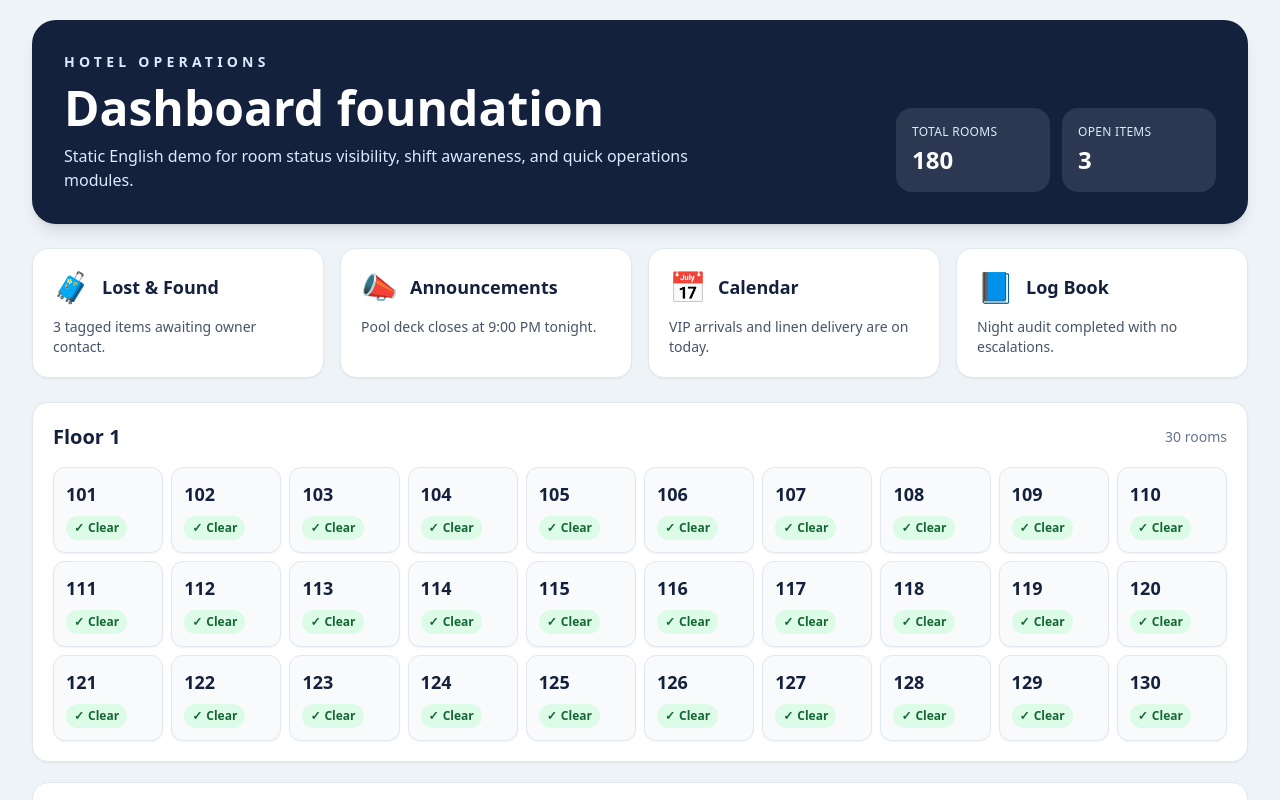
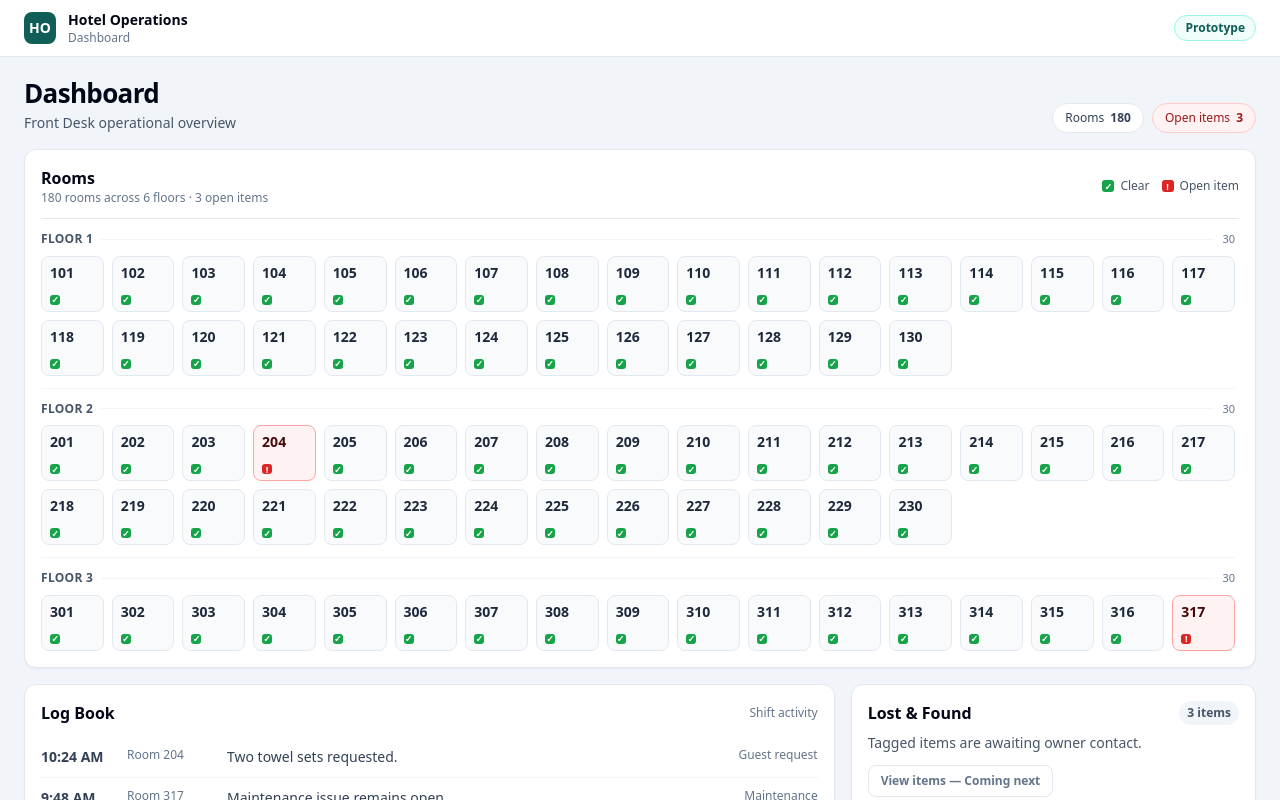
Before and after one commit to zsdaniel105/hotel-ops-web, a Next.js app: page / in a window 1280 px wide. Shown: the top 800 px of the page. Built offline with nearby package versions, Linux system fonts and the light colour scheme.

Commit message:
style: refine compact hotel operations dashboard

```diff
--- a/src/components/Dashboard.tsx
+++ b/src/components/Dashboard.tsx
@@ -1,126 +1,248 @@
 "use client";
 
-import { useMemo, useState } from "react";
-import { buildRooms, groupRoomsByFloor, type Room } from "@/lib/rooms";
+import { useEffect, useMemo, useRef, useState, type ReactNode } from "react";
+import { buildRooms, groupRoomsByFloor, OPEN_ITEM_ROOMS, type Room } from "@/lib/rooms";
 
-const dashboardTiles = [
-  { title: "Lost & Found", icon: "🧳", text: "3 tagged items awaiting owner contact." },
-  { title: "Announcements", icon: "📣", text: "Pool deck closes at 9:00 PM tonight." },
-  { title: "Calendar", icon: "📅", text: "VIP arrivals and linen delivery are on today." },
-  { title: "Log Book", icon: "📘", text: "Night audit completed with no escalations." },
+const logEntries = [
+  { time: "10:24 AM", room: "Room 204", message: "Two towel sets requested.", category: "Guest request" },
+  { time: "9:48 AM", room: "Room 317", message: "Maintenance issue remains open.", category: "Maintenance" },
+  { time: "8:15 AM", room: null, message: "Night audit completed with no escalations.", category: "Shift note" },
+  { time: "7:40 AM", room: "Room 508", message: "Missing robe flagged for supervisor review.", category: "Housekeeping" },
+  { time: "7:05 AM", room: null, message: "Breakfast staffing confirmed for the morning rush.", category: "Operations" },
+];
+
+const announcements = [
+  { title: "Pool deck closes at 9:00 PM tonight.", meta: "Guest services" },
+  { title: "Quiet-hours reminder for team handoff.", meta: "Front Desk" },
+  { title: "VIP arrivals require manager greeting.", meta: "Today" },
+];
+
+const calendarEvents = [
+  { event: "Staff meeting", time: "Friday, 2:00 PM" },
+  { event: "Linen delivery", time: "Monday, 9:00 AM" },
+  { event: "Pool maintenance", time: "Tuesday, 7:00 AM" },
 ];
 
 export function Dashboard() {
   const rooms = useMemo(() => buildRooms(), []);
   const roomsByFloor = useMemo(() => groupRoomsByFloor(rooms), [rooms]);
   const [selectedRoom, setSelectedRoom] = useState<Room | null>(null);
+  const selectedRoomButtonRef = useRef<HTMLButtonElement | null>(null);
+
+  const openItemCount = OPEN_ITEM_ROOMS.length;
+
+  function openRoom(room: Room, button: HTMLButtonElement) {
+    selectedRoomButtonRef.current = button;
+    setSelectedRoom(room);
+  }
+
+  function closeRoom() {
+    setSelectedRoom(null);
+    window.requestAnimationFrame(() => selectedRoomButtonRef.current?.focus());
+  }
 
   return (
-    <main className="min-h-screen px-4 py-5 sm:px-6 lg:px-8">
-      <section className="mx-auto max-w-7xl space-y-6">
-        <header className="rounded-3xl bg-ink p-6 text-white shadow-lg sm:p-8">
-          <p className="text-sm font-semibold uppercase tracking-[0.3em] text-blue-100">Hotel Operations</p>
-          <div className="mt-3 flex flex-col gap-4 lg:flex-row lg:items-end lg:justify-between">
-            <div>
-              <h1 className="text-3xl font-bold sm:text-5xl">Dashboard foundation</h1>
-              <p className="mt-3 max-w-2xl text-blue-100">
-                Static English demo for room status visibility, shift awareness, and quick operations modules.
-              </p>
-            </div>
-            <div className="grid grid-cols-2 gap-3 text-sm sm:min-w-80">
-              <Metric label="Total rooms" value={rooms.length.toString()} />
-              <Metric label="Open items" value="3" />
-            </div>
+    <div className="min-h-screen bg-slate-100 text-slate-900">
+      <AppHeader />
+      <main className="mx-auto w-full max-w-[1480px] space-y-4 px-4 py-4 lg:px-6 lg:py-5">
+        <section className="flex flex-col gap-3 sm:flex-row sm:items-end sm:justify-between" aria-labelledby="dashboard-title">
+          <div>
+            <h1 id="dashboard-title" className="text-2xl font-bold tracking-tight text-slate-950 sm:text-[26px]">Dashboard</h1>
+            <p className="mt-1 text-sm text-slate-600">Front Desk operational overview</p>
           </div>
-        </header>
-
-        <section className="grid gap-4 md:grid-cols-2 xl:grid-cols-4" aria-label="Operations modules">
-          {dashboardTiles.map((tile) => (
-            <article key={tile.title} className="rounded-2xl border border-slate-200 bg-white p-5 shadow-sm">
-              <div className="flex items-center gap-3">
-                <span aria-hidden="true" className="text-3xl">{tile.icon}</span>
-                <h2 className="text-lg font-bold">{tile.title}</h2>
-              </div>
-              <p className="mt-3 text-sm text-slate-600">{tile.text}</p>
-            </article>
-          ))}
+          <dl className="flex flex-wrap gap-2 text-xs font-medium text-slate-700">
+            <SummaryStat label="Rooms" value={rooms.length.toString()} />
+            <SummaryStat label="Open items" value={openItemCount.toString()} tone="alert" />
+          </dl>
         </section>
 
-        <section className="space-y-5" aria-label="Rooms grouped by floor">
-          {Object.entries(roomsByFloor).map(([floor, floorRooms]) => (
-            <article key={floor} className="rounded-2xl border border-slate-200 bg-white p-4 shadow-sm sm:p-5">
-              <div className="mb-4 flex items-center justify-between gap-3">
-                <h2 className="text-xl font-bold">Floor {floor}</h2>
-                <p className="text-sm text-slate-500">{floorRooms.length} rooms</p>
-              </div>
-              <div className="grid grid-cols-2 gap-2 sm:grid-cols-3 md:grid-cols-5 lg:grid-cols-6 xl:grid-cols-10">
-                {floorRooms.map((room) => (
-                  <button
-                    key={room.number}
-                    type="button"
-                    onClick={() => setSelectedRoom(room)}
-                    className="rounded-xl border border-slate-200 bg-slate-50 p-3 text-left shadow-sm transition hover:-translate-y-0.5 hover:border-blue-300 focus:outline-none focus:ring-4 focus:ring-blue-200"
-                    aria-label={`Open details for room ${room.number}. Status: ${room.status}.`}
-                  >
-                    <span className="block text-lg font-extrabold">{room.number}</span>
-                    <StatusBadge status={room.status} />
-                  </button>
-                ))}
-              </div>
-            </article>
-          ))}
-        </section>
-      </section>
+        <RoomBoard roomsByFloor={roomsByFloor} totalRooms={rooms.length} openItemCount={openItemCount} onSelectRoom={openRoom} />
+        <OperationsPanels />
+      </main>
 
-      {selectedRoom ? <RoomDialog room={selectedRoom} onClose={() => setSelectedRoom(null)} /> : null}
-    </main>
-  );
-}
-
-function Metric({ label, value }: { label: string; value: string }) {
-  return (
-    <div className="rounded-2xl bg-white/10 p-4">
-      <p className="text-xs uppercase tracking-wide text-blue-100">{label}</p>
-      <p className="mt-1 text-2xl font-black">{value}</p>
+      {selectedRoom ? <RoomDialog room={selectedRoom} onClose={closeRoom} /> : null}
     </div>
   );
 }
 
-function StatusBadge({ status }: { status: Room["status"] }) {
+function AppHeader() {
+  return (
+    <header className="sticky top-0 z-30 border-b border-slate-200 bg-white/95 backdrop-blur">
+      <div className="mx-auto flex h-14 max-w-[1480px] items-center justify-between px-4 lg:px-6">
+        <div className="flex items-center gap-3">
+          <span className="grid size-8 place-items-center rounded-lg bg-teal-800 text-sm font-black text-white" aria-hidden="true">HO</span>
+          <div className="leading-tight">
+            <p className="text-sm font-bold text-slate-950">Hotel Operations</p>
+            <p className="text-xs text-slate-500">Dashboard</p>
+          </div>
+        </div>
+        <span className="rounded-full border border-teal-200 bg-teal-50 px-2.5 py-1 text-xs font-semibold text-teal-800">Prototype</span>
+      </div>
+    </header>
+  );
+}
+
+function SummaryStat({ label, value, tone = "default" }: { label: string; value: string; tone?: "default" | "alert" }) {
+  return (
+    <div className={`flex items-center gap-1.5 rounded-full border px-3 py-1.5 ${tone === "alert" ? "border-red-200 bg-red-50 text-red-800" : "border-slate-200 bg-white"}`}>
+      <dt>{label}</dt>
+      <dd className="font-bold">{value}</dd>
+    </div>
+  );
+}
+
+function RoomBoard({ roomsByFloor, totalRooms, openItemCount, onSelectRoom }: { roomsByFloor: Record<number, Room[]>; totalRooms: number; openItemCount: number; onSelectRoom: (room: Room, button: HTMLButtonElement) => void }) {
+  return (
+    <section className="rounded-xl border border-slate-200 bg-white p-4 shadow-sm" aria-labelledby="rooms-title">
+      <div className="flex flex-col gap-2 border-b border-slate-200 pb-3 md:flex-row md:items-center md:justify-between">
+        <div>
+          <h2 id="rooms-title" className="text-base font-bold text-slate-950">Rooms</h2>
+          <p className="text-xs text-slate-500">{totalRooms} rooms across {Object.keys(roomsByFloor).length} floors · {openItemCount} open items</p>
+        </div>
+        <div className="flex flex-wrap items-center gap-3 text-xs text-slate-600" aria-label="Room status legend">
+          <LegendItem status="Clear" />
+          <LegendItem status="Open item" />
+        </div>
+      </div>
+
+      <div className="mt-3 max-h-[420px] space-y-3 overflow-y-auto pr-1">
+        {Object.entries(roomsByFloor).map(([floor, floorRooms]) => (
+          <section key={floor} className="border-b border-slate-100 pb-3 last:border-b-0 last:pb-0" aria-labelledby={`floor-${floor}`}>
+            <div className="mb-2 flex items-center gap-2">
+              <h3 id={`floor-${floor}`} className="text-xs font-bold uppercase tracking-wide text-slate-600">Floor {floor}</h3>
+              <span className="h-px flex-1 bg-slate-100" aria-hidden="true" />
+              <span className="text-[11px] text-slate-500">{floorRooms.length}</span>
+            </div>
+            <div className="grid grid-cols-[repeat(auto-fit,minmax(54px,1fr))] gap-2 sm:grid-cols-[repeat(auto-fit,minmax(58px,1fr))] xl:grid-cols-[repeat(auto-fit,minmax(62px,1fr))]">
+              {floorRooms.map((room) => (
+                <RoomTile key={room.number} room={room} onSelectRoom={onSelectRoom} />
+              ))}
+            </div>
+          </section>
+        ))}
+      </div>
+    </section>
+  );
+}
+
+function RoomTile({ room, onSelectRoom }: { room: Room; onSelectRoom: (room: Room, button: HTMLButtonElement) => void }) {
+  const isOpen = room.status === "Open item";
+  return (
+    <button
+      type="button"
+      onClick={(event) => onSelectRoom(room, event.currentTarget)}
+      className={`flex min-h-12 flex-col justify-between rounded-lg border px-2 py-1.5 text-left text-sm font-bold transition-colors focus:outline-none focus:ring-2 focus:ring-teal-500 focus:ring-offset-2 sm:h-14 ${isOpen ? "border-red-300 bg-red-50 text-red-950 hover:bg-red-100" : "border-slate-200 bg-slate-50 text-slate-800 hover:border-teal-300 hover:bg-teal-50"}`}
+      aria-label={`Room ${room.number}, ${room.status.toLowerCase()}`}
+    >
+      <span>{room.number}</span>
+      <StatusIndicator status={room.status} compact />
+    </button>
+  );
+}
+
+function LegendItem({ status }: { status: Room["status"] }) {
+  return <span className="inline-flex items-center gap-1.5"><StatusIndicator status={status} />{status}</span>;
+}
+
+function StatusIndicator({ status, compact = false }: { status: Room["status"]; compact?: boolean }) {
   const isClear = status === "Clear";
   return (
-    <span className={`mt-2 inline-flex items-center gap-1 rounded-full px-2 py-1 text-xs font-bold ${isClear ? "bg-green-100 text-green-800" : "bg-red-100 text-red-800"}`}>
+    <span className={`inline-grid place-items-center rounded-[3px] text-[9px] font-black leading-none text-white ${compact ? "size-2.5" : "size-3"} ${isClear ? "bg-green-600" : "bg-red-600"}`} aria-label={status} title={status}>
       <span aria-hidden="true">{isClear ? "✓" : "!"}</span>
-      {status}
     </span>
   );
 }
 
+function OperationsPanels() {
+  return (
+    <section className="grid gap-4 lg:grid-cols-[minmax(0,2fr)_minmax(320px,1fr)]" aria-label="Operational panels">
+      <article className="rounded-xl border border-slate-200 bg-white p-4 shadow-sm" aria-labelledby="logbook-title">
+        <div className="mb-3 flex items-center justify-between gap-3">
+          <h2 id="logbook-title" className="text-base font-bold text-slate-950">Log Book</h2>
+          <span className="text-xs font-medium text-slate-500">Shift activity</span>
+        </div>
+        <div className="max-h-72 overflow-y-auto">
+          {logEntries.map((entry) => (
+            <div key={`${entry.time}-${entry.message}`} className="grid gap-2 border-t border-slate-100 py-2.5 text-sm first:border-t-0 sm:grid-cols-[78px_92px_minmax(0,1fr)_120px]">
+              <time className="font-semibold text-slate-700">{entry.time}</time>
+              <span className="text-xs font-medium text-slate-500">{entry.room ?? "Property"}</span>
+              <p className="text-slate-700">{entry.message}</p>
+              <span className="text-xs text-slate-500 sm:text-right">{entry.category}</span>
+            </div>
+          ))}
+        </div>
+      </article>
+
+      <aside className="space-y-4">
+        <CompactCard title="Lost & Found" meta="3 items" action="View items — Coming next">
+          <p>Tagged items are awaiting owner contact.</p>
+        </CompactCard>
+        <CompactCard title="Announcements" meta="3 posts">
+          <div className="divide-y divide-slate-100">
+            {announcements.map((announcement) => (
+              <p key={announcement.title} className="py-2 first:pt-0 last:pb-0"><span className="font-medium text-slate-800">{announcement.title}</span><span className="mt-0.5 block text-xs text-slate-500">{announcement.meta}</span></p>
+            ))}
+          </div>
+        </CompactCard>
+        <CompactCard title="Calendar" meta="Today">
+          <div className="space-y-2">
+            {calendarEvents.map((item) => (
+              <p key={item.event} className="flex items-start justify-between gap-3 text-sm"><span className="font-medium text-slate-800">{item.event}</span><span className="text-right text-xs text-slate-500">{item.time}</span></p>
+            ))}
+          </div>
+        </CompactCard>
+      </aside>
+    </section>
+  );
+}
+
+function CompactCard({ title, meta, action, children }: { title: string; meta: string; action?: string; children: ReactNode }) {
+  return (
+    <article className="rounded-xl border border-slate-200 bg-white p-4 text-sm text-slate-600 shadow-sm">
+      <div className="mb-2 flex items-center justify-between gap-3">
+        <h2 className="text-base font-bold text-slate-950">{title}</h2>
+        <span className="rounded-full bg-slate-100 px-2 py-1 text-xs font-semibold text-slate-600">{meta}</span>
+      </div>
+      {children}
+      {action ? <button type="button" className="mt-3 min-h-8 rounded-lg border border-slate-200 px-3 text-xs font-semibold text-slate-500" aria-disabled="true">{action}</button> : null}
+    </article>
+  );
+}
+
 function RoomDialog({ room, onClose }: { room: Room; onClose: () => void }) {
+  useEffect(() => {
+    function onKeyDown(event: KeyboardEvent) {
+      if (event.key === "Escape") onClose();
+    }
+
+    document.addEventListener("keydown", onKeyDown);
+    return () => document.removeEventListener("keydown", onKeyDown);
+  }, [onClose]);
+
   return (
-    <div className="fixed inset-0 z-50 flex items-end bg-slate-950/60 p-4 sm:items-center sm:justify-center" role="presentation" onMouseDown={onClose}>
+    <div className="fixed inset-0 z-50 flex items-end bg-slate-950/45 p-3 sm:items-stretch sm:justify-end" role="presentation" onMouseDown={onClose}>
       <section
         role="dialog"
         aria-modal="true"
         aria-labelledby="room-dialog-title"
-        className="w-full max-w-lg rounded-3xl bg-white p-6 shadow-2xl"
+        className="w-full rounded-2xl bg-white p-4 shadow-xl sm:my-3 sm:max-w-[420px] sm:rounded-xl"
         onMouseDown={(event) => event.stopPropagation()}
       >
-        <div className="flex items-start justify-between gap-4">
+        <div className="flex items-start justify-between gap-4 border-b border-slate-200 pb-3">
           <div>
-            <p className="text-sm font-semibold uppercase tracking-[0.2em] text-slate-500">Room details</p>
-            <h2 id="room-dialog-title" className="mt-1 text-3xl font-black">Room {room.number}</h2>
+            <p className="text-xs font-semibold uppercase tracking-wide text-slate-500">Room details</p>
+            <h2 id="room-dialog-title" className="mt-1 text-2xl font-bold text-slate-950">Room {room.number}</h2>
           </div>
-          <button type="button" onClick={onClose} className="rounded-full border border-slate-200 px-3 py-2 font-bold hover:bg-slate-100 focus:outline-none focus:ring-4 focus:ring-blue-200">
+          <button type="button" onClick={onClose} className="min-h-11 rounded-lg border border-slate-200 px-3 text-sm font-semibold text-slate-700 hover:bg-slate-50 focus:outline-none focus:ring-2 focus:ring-teal-500 sm:min-h-9">
             Close
           </button>
         </div>
-        <div className="mt-5 space-y-4">
-          <StatusBadge status={room.status} />
-          <p className="rounded-2xl bg-slate-50 p-4 text-slate-700">{room.note}</p>
-          <div className="grid gap-3 sm:grid-cols-2">
-            <button type="button" className="rounded-xl bg-ink px-4 py-3 font-bold text-white opacity-70" aria-disabled="true">Placeholder request action</button>
-            <button type="button" className="rounded-xl border border-slate-300 px-4 py-3 font-bold text-slate-600 opacity-70" aria-disabled="true">Placeholder follow-up</button>
+        <div className="mt-4 space-y-4 text-sm text-slate-700">
+          <div className="flex items-center gap-2"><StatusIndicator status={room.status} /><span className="font-semibold">{room.status}</span></div>
+          <p className="rounded-lg border border-slate-200 bg-slate-50 p-3">{room.note}</p>
+          <div className="grid gap-2 sm:grid-cols-2">
+            <button type="button" className="min-h-11 rounded-lg bg-teal-900 px-3 text-sm font-semibold text-white opacity-70 sm:min-h-9" aria-disabled="true">Housekeeping request — Coming next</button>
+            <button type="button" className="min-h-11 rounded-lg border border-slate-300 px-3 text-sm font-semibold text-slate-600 opacity-70 sm:min-h-9" aria-disabled="true">Maintenance issue — Coming next</button>
           </div>
         </div>
       </section>
```
